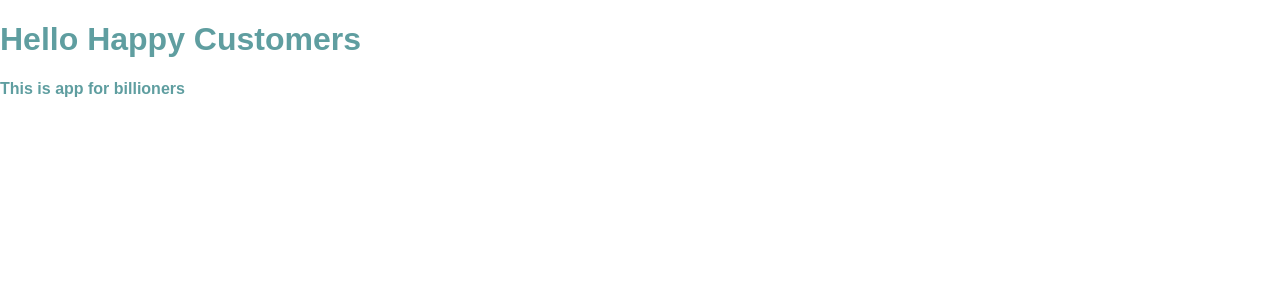
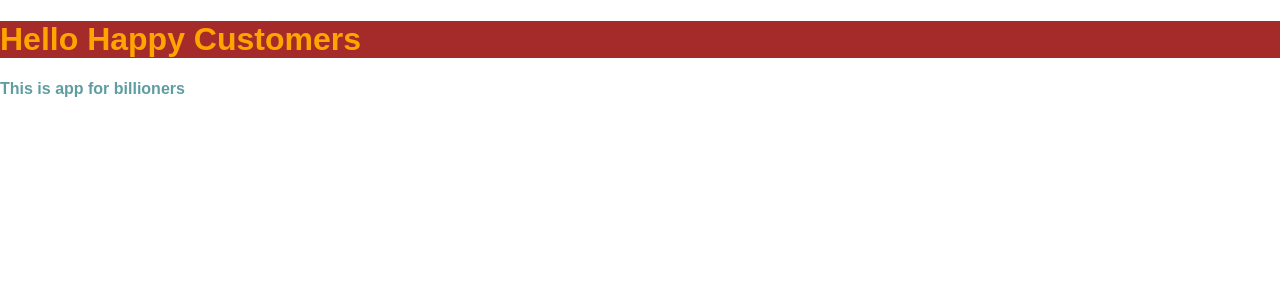
Before and after one commit to tejaswinidvekaria/teve-react, a React (Create React App) app: page / in a window 1280 px wide. Shown: the top 300 px of the page. Built offline with nearby package versions, Linux system fonts and the light colour scheme.

Commit message:
adding inline style for Header component

```diff
--- a/src/App.js
+++ b/src/App.js
@@ -3,10 +3,6 @@ function App() {
 
     return (
         <>
-            {/* Let's get rid of this anyText here because we may not want to pass something explicitely in, so we can setting up default props in Header Component itself*/}
-            {/* <Header anyText="Hello Happy Customers"/>  */}
-            {/* <Header anyText={true} />  if I pass boolean value here and if there is PropTypes.String then this will gives you a warning that it expected string and we have supplied to boolean, and for number it works Need to know why, and this is just the extra type checks*/}
-            {/* Here, in the above component no prop passed it, so it will take defaultProps */}
             <Header/>
             <div className="container">
                 <h4>This is app for billioners</h4>
@@ -15,5 +11,4 @@ function App() {
     )
 
 }
-
 export default App;
--- a/src/component/Header.jsx
+++ b/src/component/Header.jsx
@@ -1,27 +1,20 @@
 import PropTypes from 'prop-types'
-// propType : "Typechecking for props i.e string/numbers/functions" : impt enter
 function Header({ anyText }) {
   return (
-      <header>
+    // for inline styling : style="{{double-curly-braces}} "
+    // whatever the properties in the css with hyphen is in camelCase in JavaScript i.e css : background-color == js: backgroundColor
+      <header style={{backgroundColor:'brown', color : 'orange' }}>
       <div className="container">
         <h1>{anyText}</h1>
         </div>
       </header>
   )
 }
-
-// Setting ups default props
 Header.defaultProps = {
   anyText: "Hello Happy Customers"
 }
 
-// NameOfComponent.defaultProps ={
-  // setParticularProps:"value",
-// }
-
-
 Header.prototype = {
-  // You don't need to use PropTypes instead of that you can use typeScript which is superset of JavaScript which has static type checking just like Java.
   anyText: PropTypes.string,
 }
 export default Header
```
